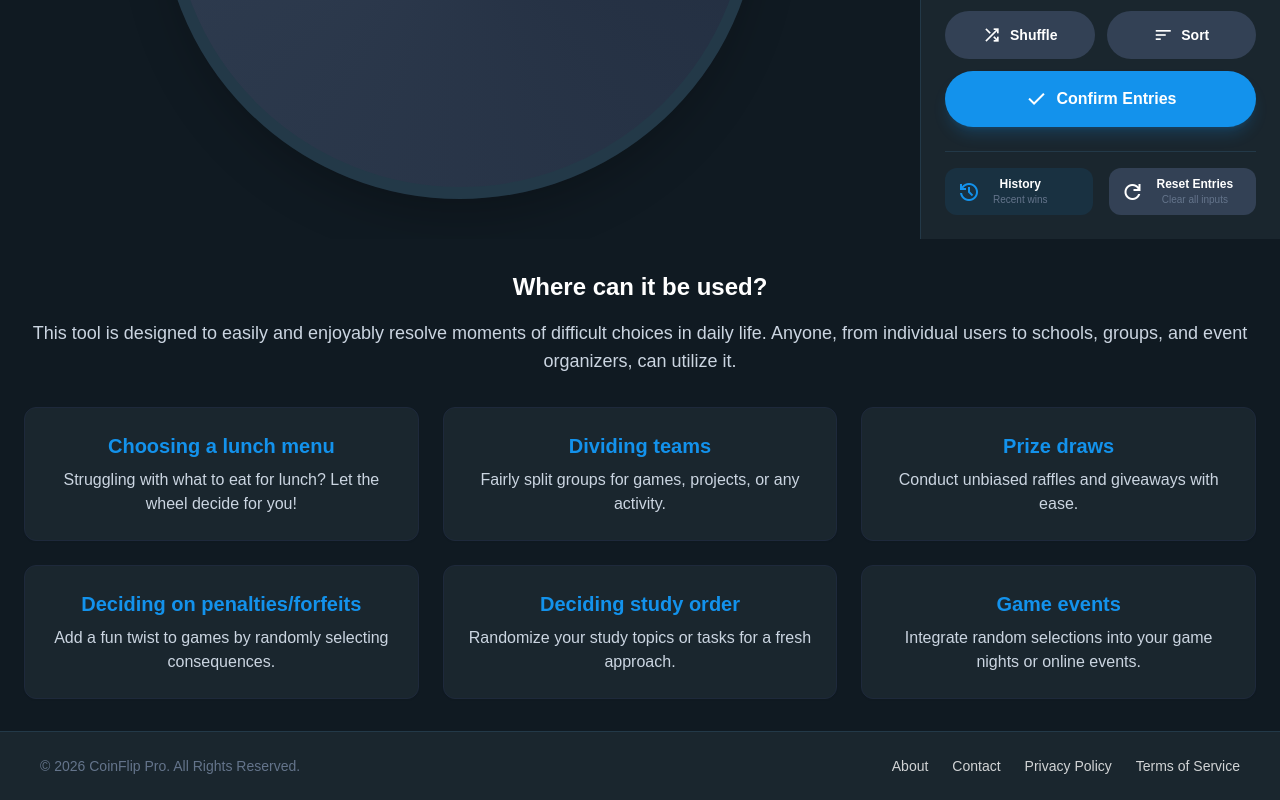
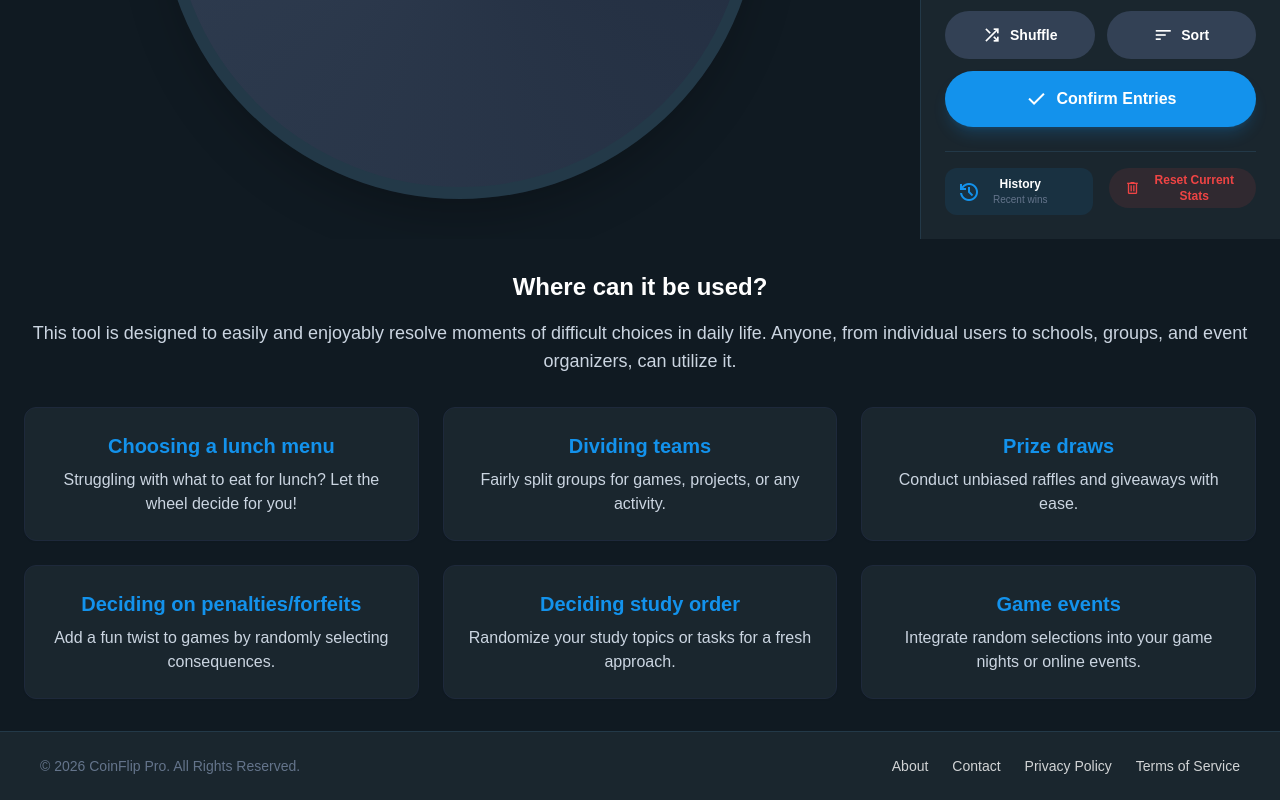
Before and after one commit to zezeStudio/FlipMyCoin, a plain HTML site: page SpinDecide.html in a window 1280 px wide. Shown: the part 891-1691 px from the top of the page. Drawn offline with nearby package versions, Linux system fonts and the light colour scheme.

Commit message:
feat: Apply favicon to all HTML pages - Add link to favicon.png in the head section of index.html, SpinDecide.html, privacy.html, terms.html, about.html, and contact.html. - Add favicon.png to the repository.

```diff
--- a/SpinDecide.html
+++ b/SpinDecide.html
@@ -5,6 +5,7 @@
     <meta content="width=device-width, initial-scale=1.0" name="viewport"/>
     <title>Spin to Decide - Customizable Roulette Wheel | CoinFlip Pro</title>
     <meta name="description" content="A free and customizable online roulette wheel. Spin the wheel to make random decisions for games, food choices, team selections, and more. Fair, transparent, and easy to use."/>
+    <link rel="icon" type="image/png" href="images/favicon.png"/>
     <!-- Reusing existing project's CSS/JS for Tailwind and fonts -->
     <script src="https://cdn.tailwindcss.com?plugins=forms,container-queries"></script>
     <link href="https://fonts.googleapis.com/css2?family=Spline+Sans:wght@300;400;500;600;700&amp;display=swap" rel="stylesheet"/>
@@ -182,14 +183,10 @@
                                     <span class="text-[10px] text-slate-500">Recent wins</span>
                                 </div>
                             </div>
-                            <div id="reset-entries-button" class="flex items-center gap-3 px-3 py-2 rounded-xl bg-slate-100 dark:bg-slate-700 cursor-pointer">
-                                <span class="material-symbols-outlined">refresh</span>
-                                <div class="flex flex-col">
-                                    <span class="text-xs font-bold">Reset Entries</span>
-                                    <span class="text-[10px] text-slate-500">Clear all inputs</span>
-                                </div>
+                            <div id="reset-entries-button" class="flex items-center justify-center gap-2 rounded-full h-10 px-4 bg-red-500/10 text-red-500 text-xs font-bold hover:bg-red-500/20 transition-all">
+                                <span class="material-symbols-outlined text-[16px]">delete</span>
+                                Reset Current Stats
                             </div>
-
                         </div>
                     </aside>    </main>
 
```
Also changed, not shown: about.html (+2 -1 lines), contact.html (+3 -1 lines), index.html (+2 -1 lines), privacy.html (+1 -0 lines), terms.html (+1 -0 lines), 1 other file.
